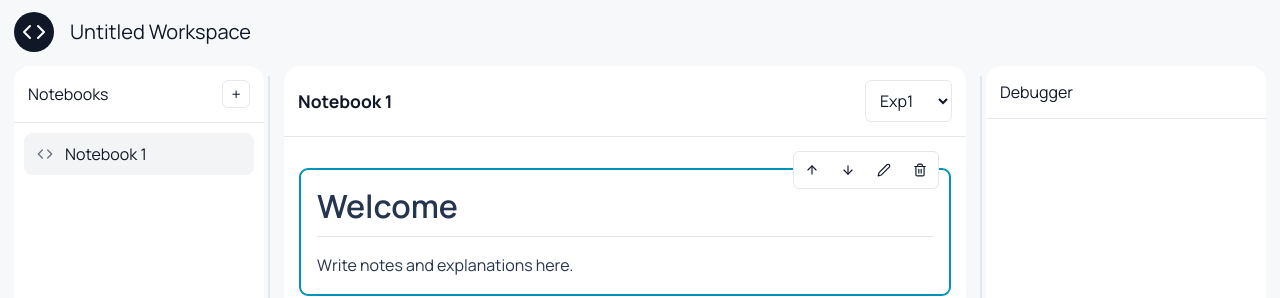
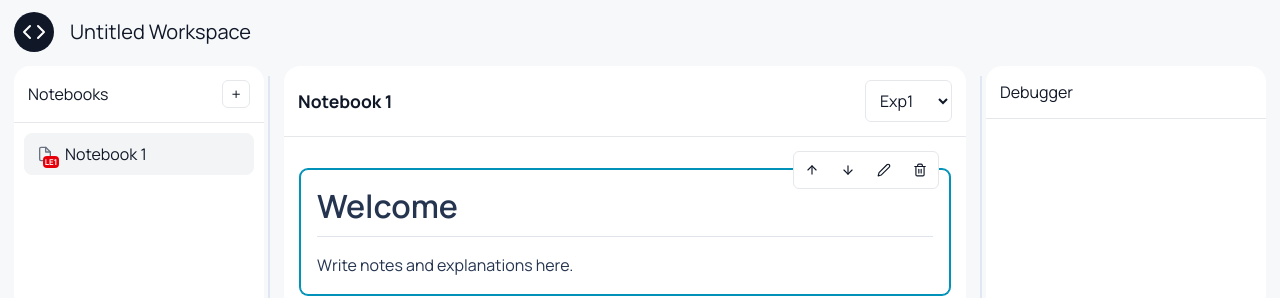
Before and after one commit to uandersonricardo/projeto-plp, a React (Vite) app in the folder gui/: page / in a window 1280 px wide. Shown: the top 298 px of the page. Built offline with nearby package versions, Linux system fonts and the light colour scheme.

Commit message:
feat: add colors and label for notebook icon

```diff
--- a/gui/src/components/workspace/LeftSidebar.tsx
+++ b/gui/src/components/workspace/LeftSidebar.tsx
@@ -1,8 +1,10 @@
-import { FiBook, FiCode, FiFile } from "react-icons/fi";
+import { FiFile } from "react-icons/fi";
 import { useWorkspace } from "../../hooks/useWorkspace";
+import { languageToShortName, languageToStyles } from "../../lib/utils";
 
 export function LeftSidebar() {
-  const { addNotebook, workspace, selectedNotebookId, selectNotebook } = useWorkspace();
+	const { addNotebook, workspace, selectedNotebookId, selectNotebook } =
+		useWorkspace();
 
 	return (
 		<aside className="bg-white rounded-2xl h-full flex flex-col overflow-hidden min-h-0">
@@ -22,11 +24,20 @@ export function LeftSidebar() {
 						<button
 							type="button"
 							className={`w-full flex items-center gap-3 text-left border rounded-lg px-3 py-2 cursor-pointer text-gray-900 hover:border-gray-200 ${
-                notebook.id === selectedNotebookId ? "border-gray-100 bg-gray-100" : "border-white"
+								notebook.id === selectedNotebookId
+									? "border-gray-100 bg-gray-100"
+									: "border-white"
 							}`}
 							onClick={() => selectNotebook(notebook.id)}
 						>
-              <FiCode className="text-gray-500" />
+							<div className="relative flex flex-col items-center justify-center">
+								<FiFile className="text-gray-500" />
+								<span
+									className={`absolute -bottom-1.5 translate-x-1.5 ${languageToStyles(notebook.language)} px-0.5 rounded-[4px] text-[8px] font-bold`}
+								>
+									{languageToShortName(notebook.language)}
+								</span>
+							</div>
 							{notebook.name}
 						</button>
 					</li>
--- /dev/null
+++ b/gui/src/lib/utils.ts
@@ -0,0 +1,22 @@
+import type { Language } from "../models/types/execution";
+
+export const languageToShortName = (language: Language) => {
+	const name = language.name;
+	return `L${name[0]}${name[name.length - 1]}`;
+};
+
+export const languageToStyles = (language: Language) => {
+	const stylesMap: Record<string, string> = {
+		exp1: "bg-red-600 text-white",
+		exp2: "bg-teal-600 text-white",
+		func1: "bg-cyan-400 text-white",
+		func2: "bg-blue-600 text-white",
+		func3: "bg-green-600 text-white",
+		imp1: "bg-pink-600 text-white",
+		imp2: "bg-amber-600 text-white",
+		oo1: "bg-purple-600 text-white",
+		oo2: "bg-black-500 text-white",
+	};
+
+	return stylesMap[language.name.toLowerCase()] ?? "bg-gray-400 text-white";
+};
```
Lines whose indentation alone changed are shown as unchanged.
